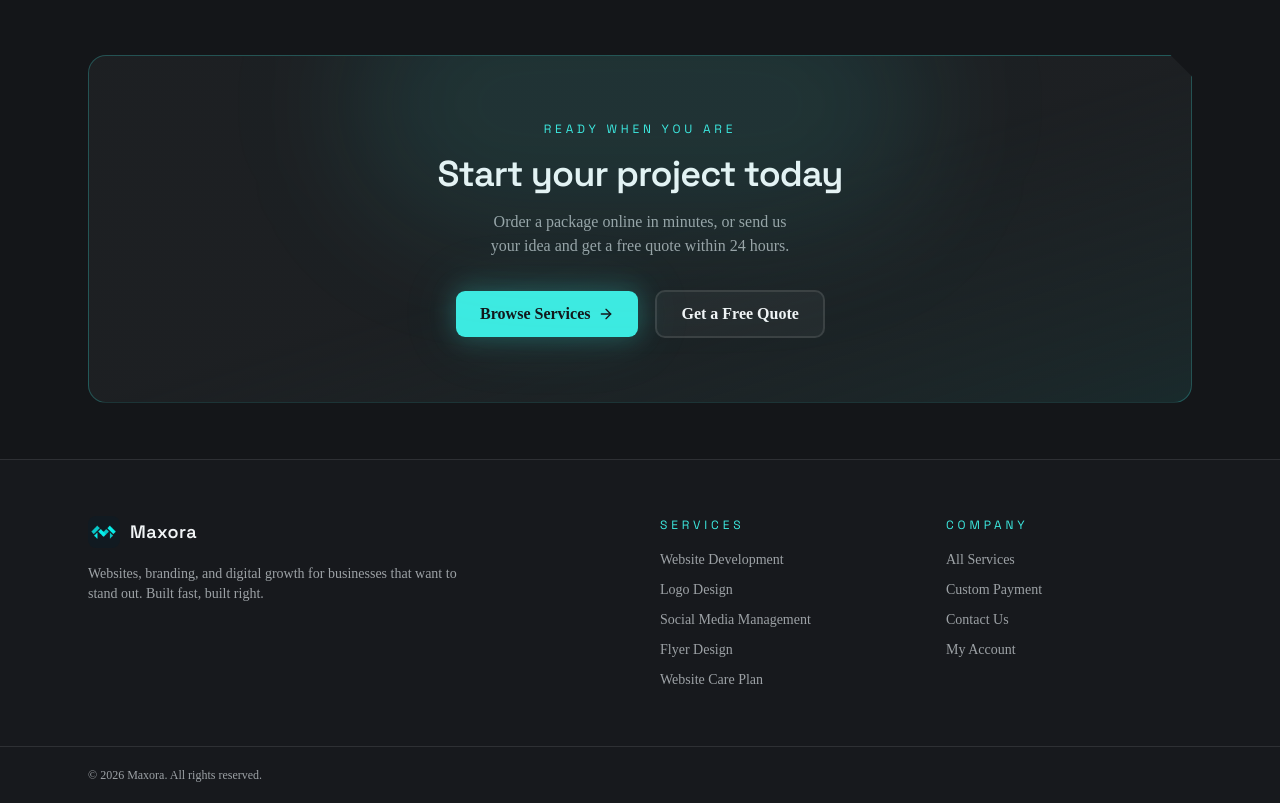
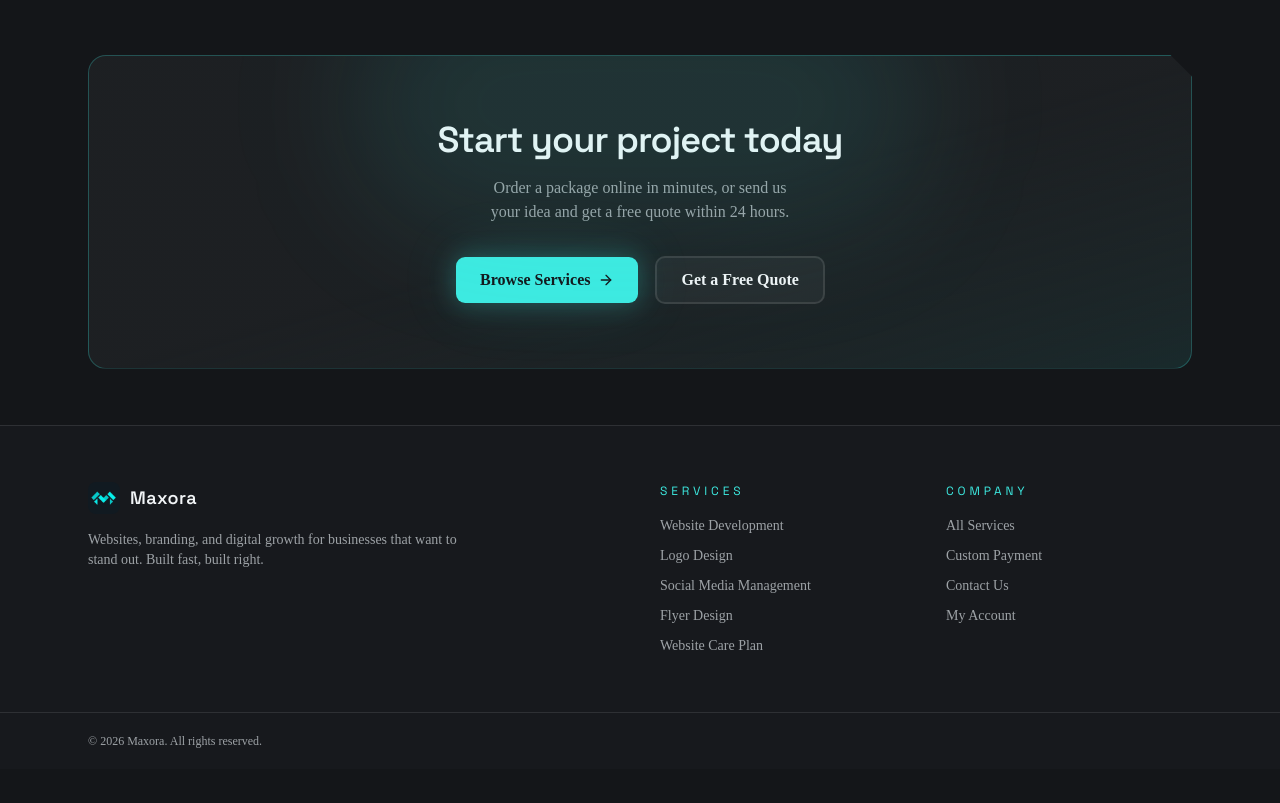
Before and after one commit to MaherAlmously/MaxoraWebsite, a Next.js app: page / in a window 1280 px wide. Shown: the part 3469-4272 px from the top of the page. After the commit the page ends 4238 px from the top, so only its background shows below. Built offline with nearby package versions, Linux system fonts and the light colour scheme; no server answers.

Commit message:
Remove home CTA eyebrow, fix contact form email field name
Send Web3Forms the recognized `email` field (used for reply-to)
instead of a non-standard `from` field.

```diff
--- a/src/components/forms/contact-form.tsx
+++ b/src/components/forms/contact-form.tsx
@@ -45,7 +45,8 @@ export function ContactForm() {
         access_key: key,
         subject: `New contact message from ${fields.name}`,
         from_name: 'Maxora Website',
-        from: `${fields.name} <${fields.email}>`,
+        name: fields.name,
+        email: fields.email,
         service: fields.service || 'not specified',
         message: fields.message,
       }),
--- a/src/components/home/cta-banner.tsx
+++ b/src/components/home/cta-banner.tsx
@@ -12,7 +12,6 @@ export function CtaBanner() {
             aria-hidden
             className="pointer-events-none absolute -top-20 left-1/2 h-64 w-[36rem] -translate-x-1/2 rounded-full bg-primary/10 blur-3xl"
           />
-          <p className="eyebrow mb-4">Ready when you are</p>
           <h2 className="font-heading text-3xl font-semibold tracking-tight text-balance sm:text-4xl">
             Start your project today
           </h2>
```
